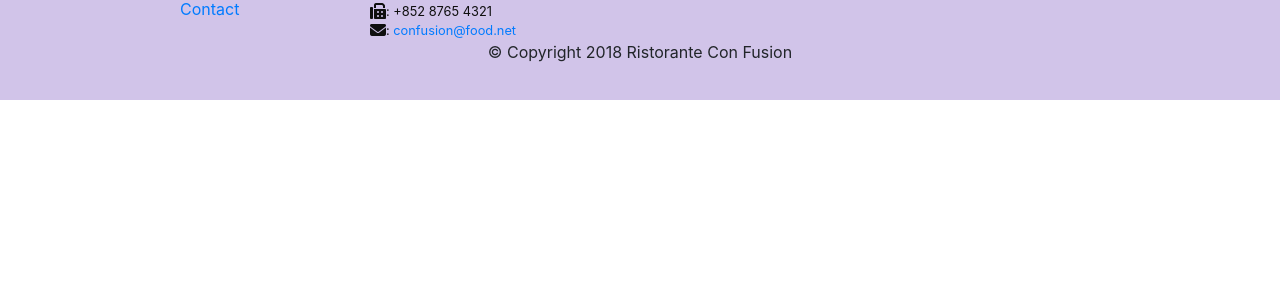
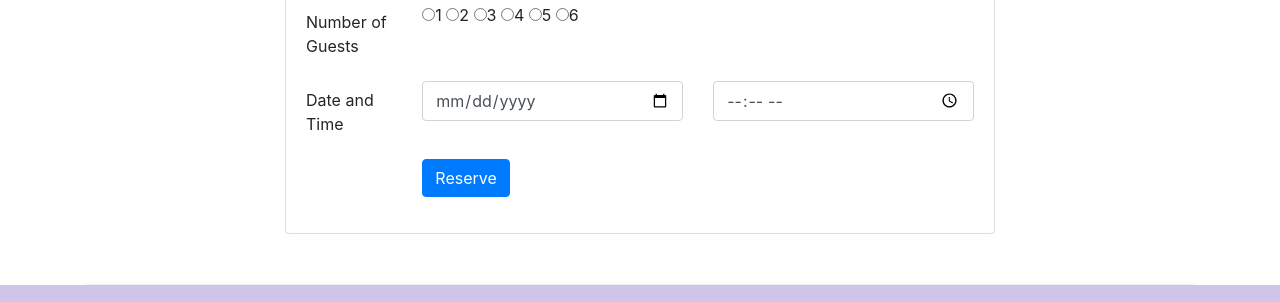
Before and after one commit to EmaanAhmeed/bootstrap-test, a website: page index.html in a window 1280 px wide. Shown: the part 1661-1963 px from the top of the page. Before the commit the page ends 1761 px from the top, so only its background shows below. Drawn offline with nearby package versions, Linux system fonts and the light colour scheme.

Commit message:
Assignment2

```diff
--- a/index.html
+++ b/index.html
@@ -24,10 +24,14 @@
             <a class="navbar-brand" href="#"><img src="img/logo.png" height="30" width="41"></a>
             <div class="collapse navbar-collapse" id="Navbar">
                 <ul class="navbar-nav mr-auto">
-            <li class="nav-item active"><a class="nav-link" href="#"><span class="fa fa-home fa-lg"></span> Home</a></li>
-            <li class="nav-item"><a class="nav-link" href="./aboutus.html"><span class="fa fa-info fa-lg"></span> About</a></li>
-            <li class="nav-item"><a class="nav-link" href="#"><span class="fa fa-list fa-lg"></span> Menu</a></li>
-            <li class="nav-item"><a class="nav-link" href="./contactus.html"><span class="fa fa-address-card fa-lg"></span> Contact</a></li>
+                    <li class="nav-item active"><a class="nav-link" href="#"><span class="fa fa-home fa-lg"></span>
+                            Home</a></li>
+                    <li class="nav-item"><a class="nav-link" href="./aboutus.html"><span
+                                class="fa fa-info fa-lg"></span> About</a></li>
+                    <li class="nav-item"><a class="nav-link" href="#"><span class="fa fa-list fa-lg"></span> Menu</a>
+                    </li>
+                    <li class="nav-item"><a class="nav-link" href="./contactus.html"><span
+                                class="fa fa-address-card fa-lg"></span> Contact</a></li>
                 </ul>
             </div>
         </div>
@@ -37,10 +41,14 @@
             <div class="row row-header">
                 <div class="col-12 col-sm-6">
                     <h1>Ristorante con Fusion</h1>
-                 <p>We take inspiration from the World's best cuisines, and create a unique fusion experience. Our lipsmacking creations will tickle your culinary senses!</p>
+                    <p>We take inspiration from the World's best cuisines, and create a unique fusion experience. Our
+                        lipsmacking creations will tickle your culinary senses!</p>
                 </div>
-                <div class="col-12 col-sm align-self-center">
+                <div class="col-12 col-sm-3 align-self-center">
                     <img src="img/logo.png" class="img-fluid">
+                </div>
+                <div class="col-12 col-sm-3 align-self-center">
+                    <a class="btn btn-warning btn-block " role="button" href="#form1">Reserve Table</a>
                 </div>
             </div>
         </div>
@@ -48,15 +56,15 @@
 
     <div class="container">
         <div class="row row-content align-items-center">
-            <div  class="col-12 col-sm-4 order-sm-last col-md-3">
+            <div class="col-12 col-sm-4 order-sm-last col-md-3">
                 <h3>Our Lipsmacking Culinary Creations</h3>
             </div>
             <div class="col col-sm order-sm-first col-md">
                 <div class="media">
-                    <img class="d-flex mr-3 img-thumbnail align-self-center"
-                            src="img/uthappizza.png" alt="Uthappizza">
+                    <img class="d-flex mr-3 img-thumbnail align-self-center" src="img/uthappizza.png" alt="Uthappizza">
                     <div class="media-body">
-                        <h2 class="mt-0">Uthappizza <span class="badge badge-danger">HOT</span><span class="badge badge-pill badge-secondary">$4.99</span></h2>
+                        <h2 class="mt-0">Uthappizza <span class="badge badge-danger">HOT</span><span
+                                class="badge badge-pill badge-secondary">$4.99</span></h2>
                         <p class="d-none d-sm-block">A unique combination of Indian Uthappam (pancake) and
                             Italian pizza, topped with Cerignola olives, ripe vine
                             cherry tomatoes, Vidalia onion, Guntur chillies and
@@ -74,11 +82,13 @@
             <div class="col col-sm col-md">
                 <div class="media">
                     <div class="media-body">
-                        <h2>Weekend Grand Buffet</h2>
-                        <p>Featuring mouthwatering combinations with a choice of five different salads, six enticing appetizers, six main entrees and five choicest desserts. Free flowing bubbly and soft drinks. All for just $19.99 per person </p>
+                        <h2>Weekend Grand Buffet <span class="badge badge-danger">NEW</span></h2>
+                        <p class="d-none d-sm-block">Featuring mouthwatering combinations with a choice of five
+                            different salads, six enticing appetizers, six main entrees and five choicest desserts. Free
+                            flowing bubbly and soft drinks. All for just $19.99 per person </p>
                     </div>
-                    <img class="d-flex ml-3 img-thumbnail align-self-center"
-                            src="img/buffet.png" alt="Weekend Grand Buffet">
+                    <img class="d-flex ml-3 img-thumbnail align-self-center" src="img/buffet.png"
+                        alt="Weekend Grand Buffet">
 
                 </div>
 
@@ -89,10 +99,10 @@
             <div class="col-12 col-sm-4 order-sm-last col-md-3">
                 <h3>Meet our Culinary Specialists</h3>
             </div>
-            <div  class="col col-sm order-sm-first col-md">
+            <div class="col col-sm order-sm-first col-md">
                 <div class="media">
-                    <img class="d-flex mr-3 img-thumbnail align-self-center"
-                            src="img/alberto.png" alt="Alberto Somayya">
+                    <img class="d-flex mr-3 img-thumbnail align-self-center" src="img/alberto.png"
+                        alt="Alberto Somayya">
                     <div class="media-body">
                         <h2 class="mt-0">Alberto Somayya</h2>
                         <h4>Executive Chef</h4>
@@ -103,6 +113,58 @@
                         </p>
                     </div>
                 </div>
+            </div>
+        </div>
+        <div class="row row-content ">
+            <div class="col offset-sm-2 col-sm-8">
+                <div class="card">
+                    <h3 class="card-header bg-warning text-white">Reserve a Table</h3>
+                    <div class="card-body">
+                        <form id="form1">
+                            <div class="form-group row">
+                                <label for="no.ofguests" class="col-md-2 col-form-label">Number of Guests</label>
+                                <div class="col-md-10 ">
+                                    <label class="radio-inline">
+                                        <input type="radio" name="optradio">1
+                                    </label>
+                                    <label class="radio-inline">
+                                        <input type="radio" name="optradio">2
+                                    </label>
+                                    <label class="radio-inline">
+                                        <input type="radio" name="optradio">3
+                                    </label>
+                                    <label class="radio-inline">
+                                        <input type="radio" name="optradio">4
+                                    </label>
+                                    <label class="radio-inline">
+                                        <input type="radio" name="optradio">5
+                                    </label>
+                                    <label class="radio-inline">
+                                        <input type="radio" name="optradio">6
+                                    </label>
+                                </div>
+
+                            </div>
+                            <div class="form-group row">
+                                <label for="dateandtime" class="col-md-2 col-form-label">Date and Time</label>
+                                <div class="col-md-5">
+                                    <input type="date" class="form-control" id="date" name="date" placeholder="Date">
+                                </div>
+                                <div class="col-md-5">
+                                    <input type="time" class="form-control" id="time" name="time" placeholder="Time">
+                                </div>
+                            </div>
+                            <div class="form-group row">
+                                <div class="offset-md-2 col-md-10">
+                                    <button type="submit" class="btn btn-primary">Reserve</button>
+                                </div>
+                            </div>
+                        </form>
+                    </div>
+                </div>
+            </div>
+            <div class="col col-sm-2">
+
             </div>
         </div>
     </div>
@@ -134,16 +196,21 @@
                 </div>
                 <div class="col-12 col-sm-4 align-self-center">
                     <div class="text-center">
-                        <a class="btn btn-social-icon btn-google" href="http://google.com/+"><i class="fa fa-google-plus"></i></a>
-                        <a class="btn btn-social-icon btn-facebook" href="http://www.facebook.com/profile.php?id="><i class="fa fa-facebook"></i></a>
-                        <a class="btn btn-social-icon btn-linkedin" href="http://www.linkedin.com/in/"><i class="fa fa-linkedin"></i></a>
-                        <a class="btn btn-social-icon btn-twitter" href="http://twitter.com/"><i class="fa fa-twitter"></i></a>
-                        <a class="btn btn-social-icon btn-google" href="http://youtube.com/"><i class="fa fa-youtube"></i></a>
+                        <a class="btn btn-social-icon btn-google" href="http://google.com/+"><i
+                                class="fa fa-google-plus"></i></a>
+                        <a class="btn btn-social-icon btn-facebook" href="http://www.facebook.com/profile.php?id="><i
+                                class="fa fa-facebook"></i></a>
+                        <a class="btn btn-social-icon btn-linkedin" href="http://www.linkedin.com/in/"><i
+                                class="fa fa-linkedin"></i></a>
+                        <a class="btn btn-social-icon btn-twitter" href="http://twitter.com/"><i
+                                class="fa fa-twitter"></i></a>
+                        <a class="btn btn-social-icon btn-google" href="http://youtube.com/"><i
+                                class="fa fa-youtube"></i></a>
                         <a class="btn btn-social-icon" href="mailto:"><i class="fa fa-envelope-o"></i></a>
                     </div>
                 </div>
             </div>
-           <div class="row justify-content-center" >
+            <div class="row justify-content-center">
                 <div class="col-auto">
                     <p>© Copyright 2018 Ristorante Con Fusion</p>
                 </div>
```
Lines whose indentation alone changed are shown as unchanged.
